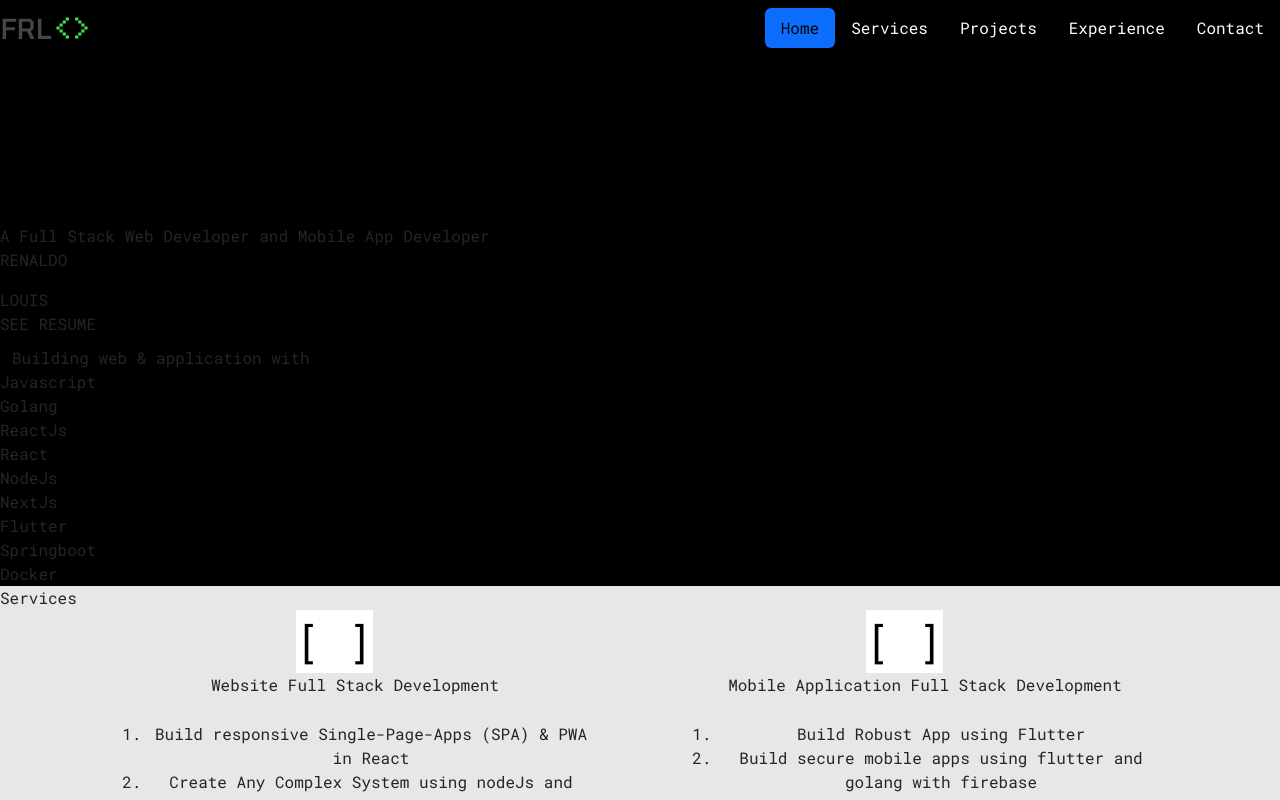
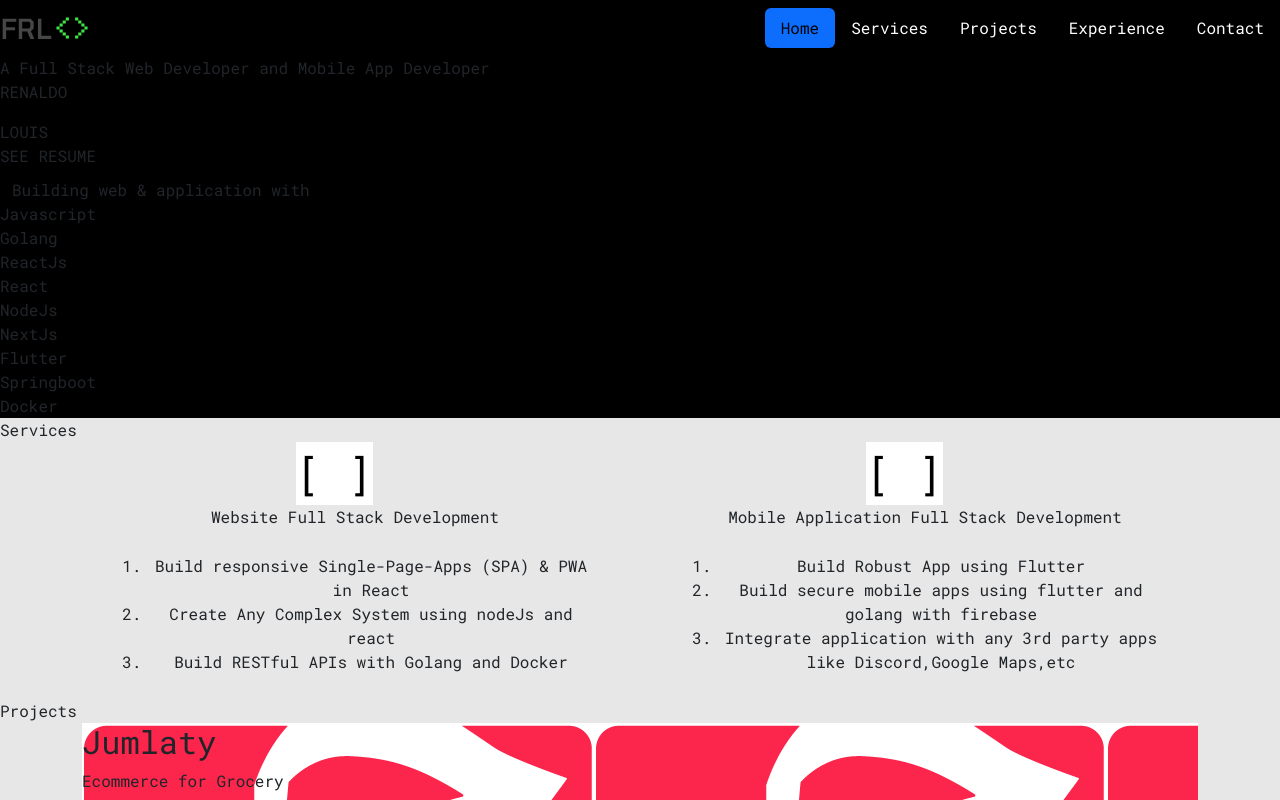
Before and after one commit to RenaldoLouis/portoDeveloperRenald, a React (Create React App) app: page /home in a window 1280 px wide. Shown: the top 800 px of the page. Built offline with nearby package versions, Linux system fonts and the light colour scheme; the HTML template or start-up script is replaced by a standard one.

Commit message:
fix navbar pusing cover

```diff
--- a/src/components/atom/navbar.js
+++ b/src/components/atom/navbar.js
@@ -149,7 +149,7 @@ const Navbar = React.forwardRef((props) => {
                     )
                 }
             </nav>
-            <div className={`navbarMobile ${isShowMobileNavbar ? 'show' : ''}`}>
+            <div className={`navbarMobile ${isShowMobileNavbar ? 'show' : ''}`} style={{ display: DataContextValue.windowWidth <= 650 ? "" : "none" }}>
                 {listNavbarMenu.map((eachMenu, index) => (
                     <div onClick={() => handleClickNavbar(eachMenu, `menuNavbar${index + 1}`)}>
                         <div
@@ -159,7 +159,7 @@ const Navbar = React.forwardRef((props) => {
                         </div>
                     </div>
                 ))}
-            </div>
+            </div >
         </>
     )
 })
```
Also changed, not shown: 1 other file (tests, documents, lock files or other folders).
